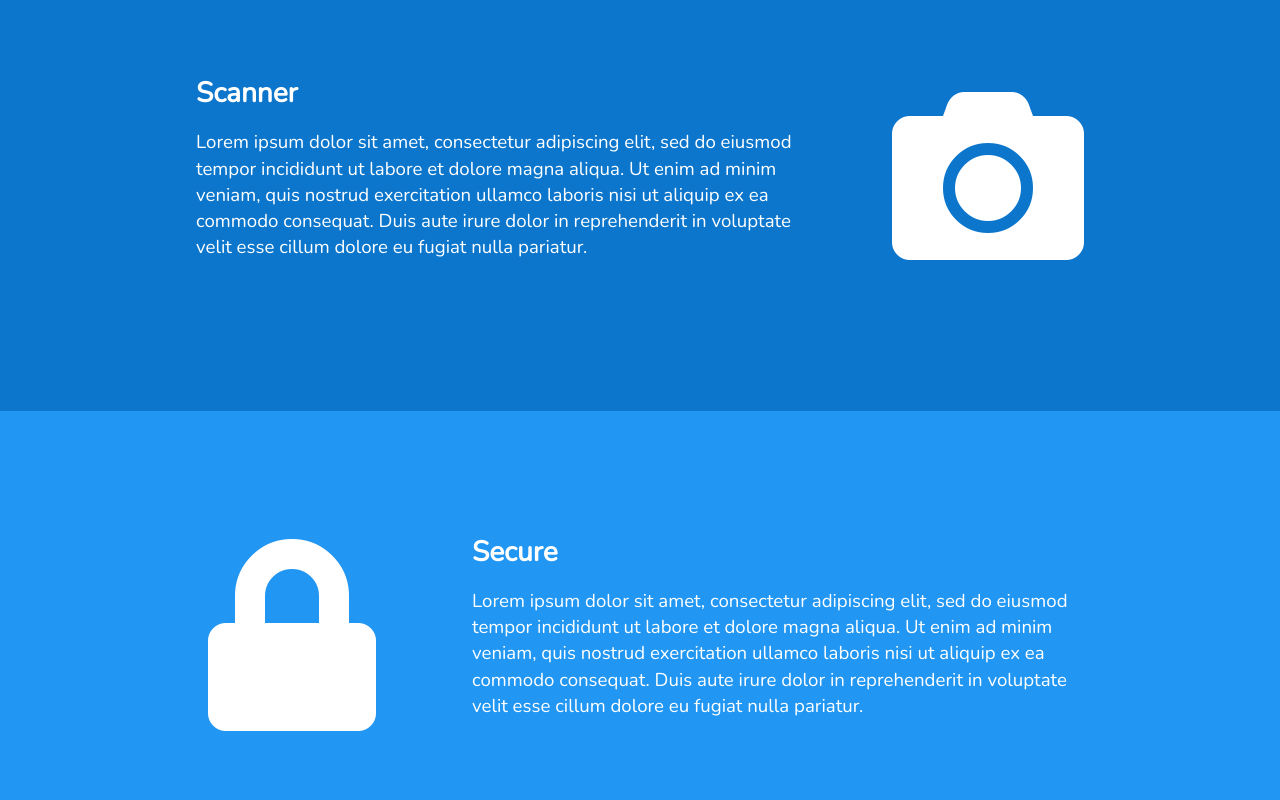
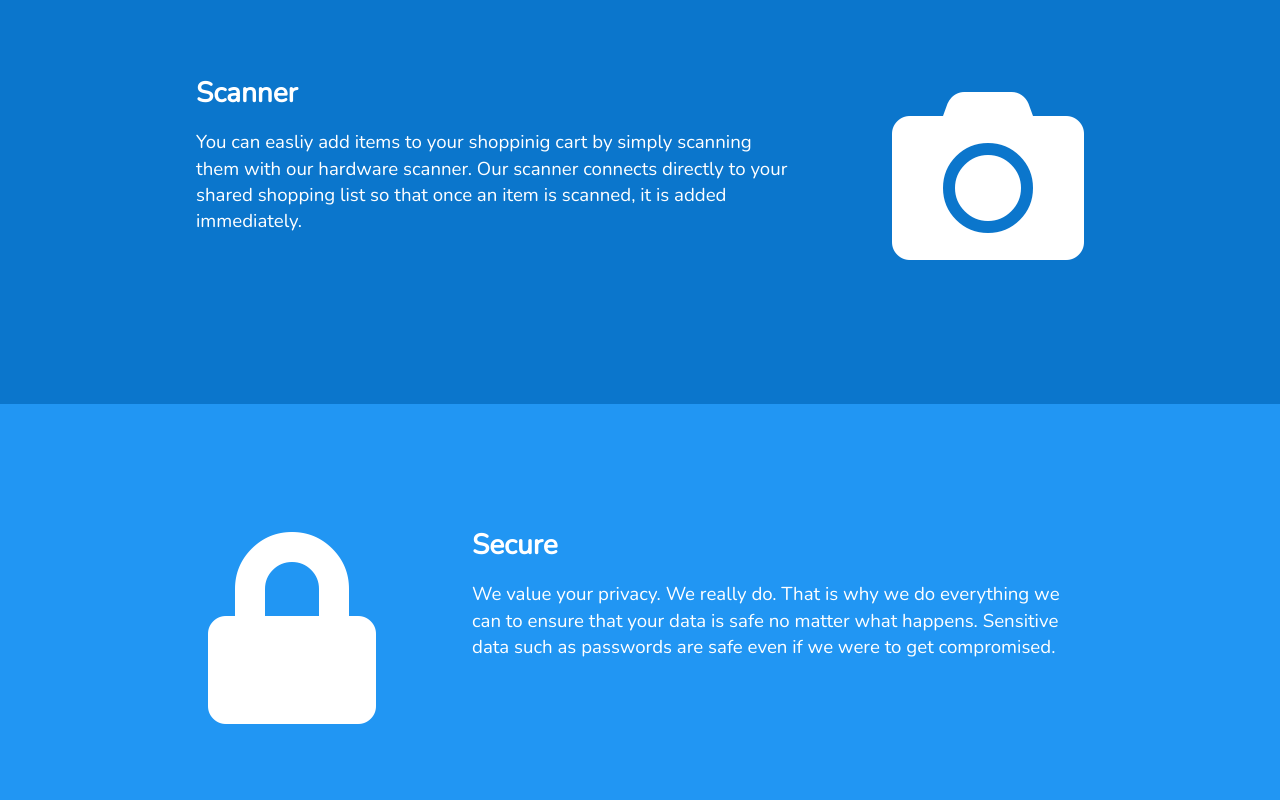
Before and after one commit to shoplistic/shoplistic.com, a website: page public/index.html in a window 1280 px wide. Shown: the part 1300-2100 px from the top of the page. Drawn offline with nearby package versions, Linux system fonts and the light colour scheme.

Commit message:
update texts

```diff
--- a/public/index.html
+++ b/public/index.html
@@ -19,8 +19,7 @@
             <h1>Shopper</h1>
             <div>
                 <h2>Not your average shopping list</h2>
-                <button class="cta" id="try-it" disabled>Try it</button> <!-- TODO: Remove disabled-->
-                <br/><h2 style="color:#fc0;">Site under construction!</h2>
+                <button class="cta" id="try-it">Try it</button>
             </div>
         </div>
         <div class="header-arrow">
@@ -42,7 +41,7 @@
             <div class="content right-icon">
                 <div class="text">
                     <h2>Scanner</h2>
-                    <p>Lorem ipsum dolor sit amet, consectetur adipiscing elit, sed do eiusmod tempor incididunt ut labore et dolore magna aliqua. Ut enim ad minim veniam, quis nostrud exercitation ullamco laboris nisi ut aliquip ex ea commodo consequat. Duis aute irure dolor in reprehenderit in voluptate velit esse cillum dolore eu fugiat nulla pariatur.</p>
+                    <p>You can easliy add items to your shoppinig cart by simply scanning them with our hardware scanner. Our scanner connects directly to your shared shopping list so that once an item is scanned, it is added immediately.</p>
                 </div>
                 <i class="fas fa-camera s-icon"></i>
             </div>
@@ -52,7 +51,7 @@
                 <i class="fas fa-lock s-icon"></i>
                 <div class="text">
                     <h2>Secure</h2>
-                    <p>Lorem ipsum dolor sit amet, consectetur adipiscing elit, sed do eiusmod tempor incididunt ut labore et dolore magna aliqua. Ut enim ad minim veniam, quis nostrud exercitation ullamco laboris nisi ut aliquip ex ea commodo consequat. Duis aute irure dolor in reprehenderit in voluptate velit esse cillum dolore eu fugiat nulla pariatur.</p>
+                    <p>We value your privacy. We really do. That is why we do everything we can to ensure that your data is safe no matter what happens. Sensitive data such as passwords are safe even if we were to get compromised.</p>
                 </div>
             </div>
         </section>
```
Also changed, not shown: 1 other file.
